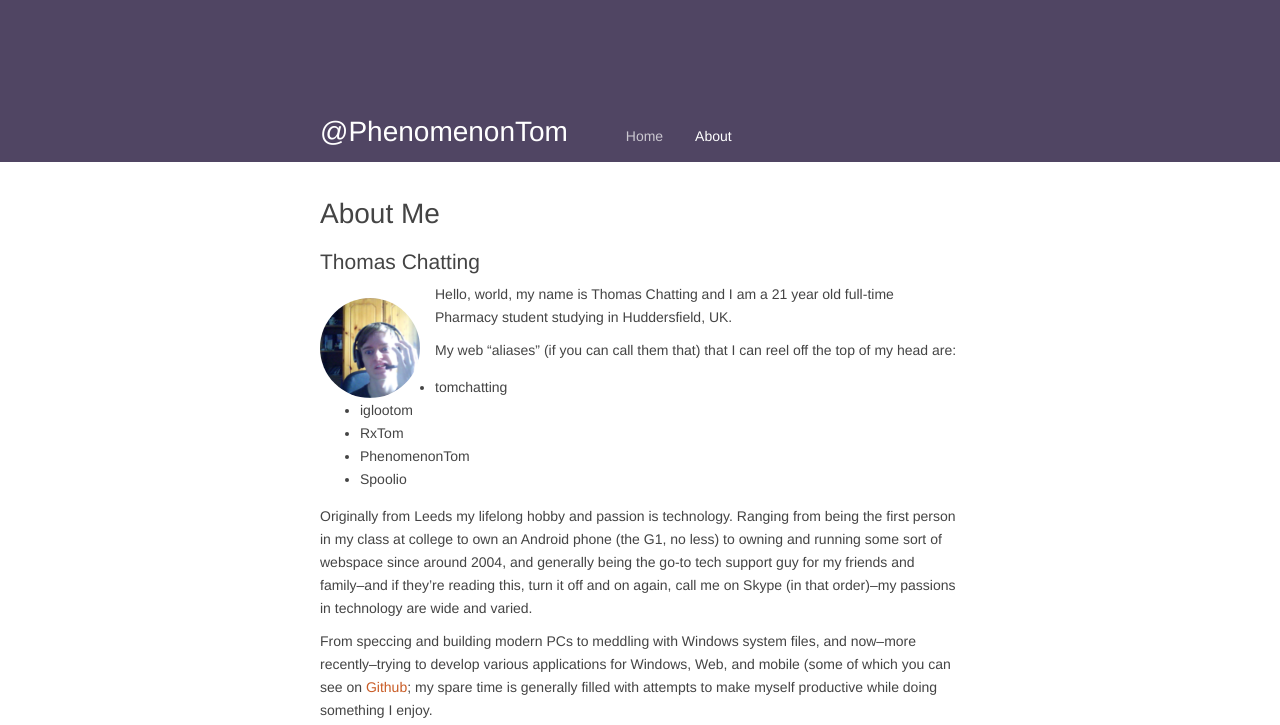
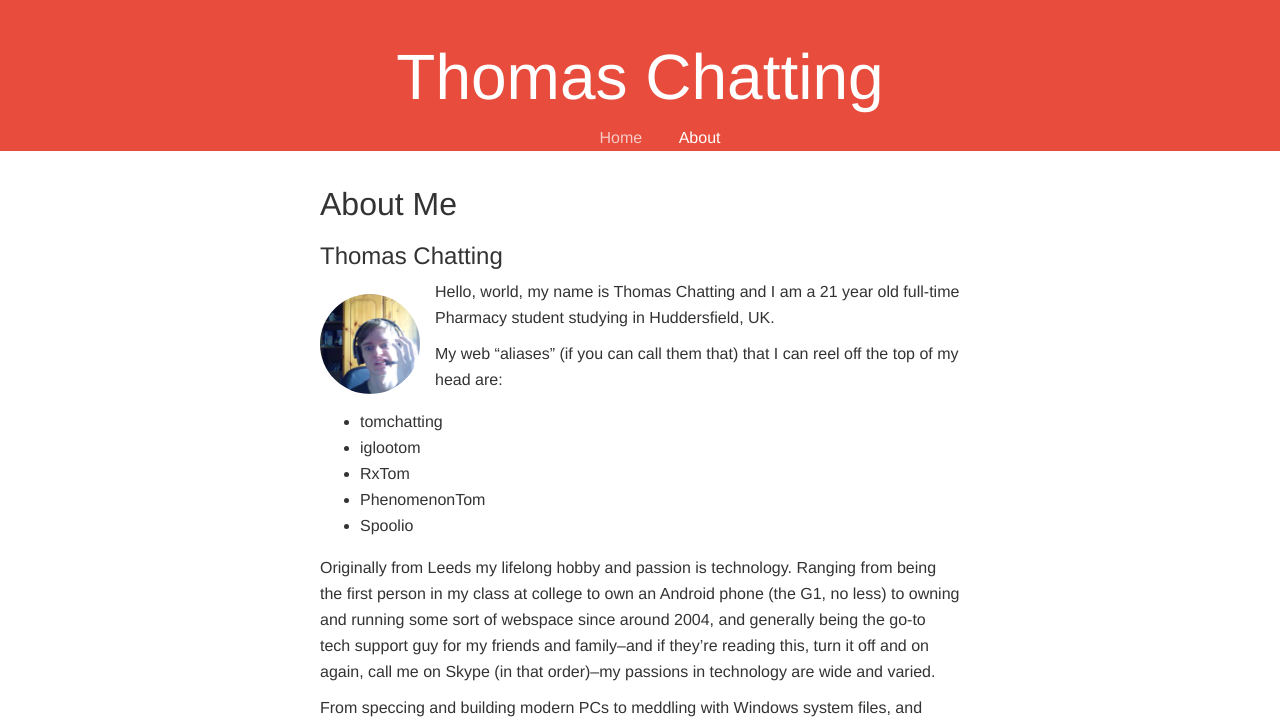
Before and after one commit to tomchatting/tomchatting.github.io, a Jekyll site: the page built from about.markdown, in a window 1280 px wide. Shown: the top 725 px of the page. Built offline with Jekyll 4.4.1, drawn with Linux system fonts in a browser that asks for light colours.

Commit message:
Bit of a refresh

```diff
--- a/_layouts/default.html
+++ b/_layouts/default.html
@@ -17,7 +17,7 @@
 	<div class="wrapper">
         <header class="banner">
         	<section>
-            <h1 class="title">@PhenomenonTom</h1>
+            <h1 class="title">Thomas Chatting</h1>
             <ul class="nav">
                 <li class="Home"><a href="/">Home</a></li>
                 <li class="About"><a href="/about">About</a></li>
--- a/css/main.css
+++ b/css/main.css
@@ -5,10 +5,10 @@
 -----------------------*/
 
 html {
-	font: 14px "Helvetica Neue", Helvetica, Arial, sans-serif;
-	color: #444;
+	font: 16px "Helvetica Neue", Helvetica, Arial, sans-serif;
+	color: #333;
 	background: #fff;
-	line-height: 23px;
+	line-height: 26px;
 }
 
 hr {
@@ -87,18 +87,19 @@ header {
 	-webkit-box-sizing: border-box;
     -moz-box-sizing: border-box;
     box-sizing: border-box;
-
+    text-align: center;
 }
 
 h1.title {
-	display: inline-block;
-	font-size: 2em;
+	display: block;
+	font-size: 4em;
 	color: #fff;
+    line-height: 1em;
 }
 
 ul.nav {
 	list-style: none;
-	display:inline-block;
+	display:block;
 }
 
 ul.nav li {
@@ -265,14 +266,14 @@ footer {
 
 .banner {
     padding-top: 10%; /* [1] */
- 	background-color: #504563;
+ 	background-color: #E74C3C;
     display: block;
 }
 
 @media only screen and (min-width: 565px) { /* [2] */
 
     .banner {
-        padding-top: 100px; /* [3] */
+        padding-top: 25px; /* [3] */
     }
 
 }
```
